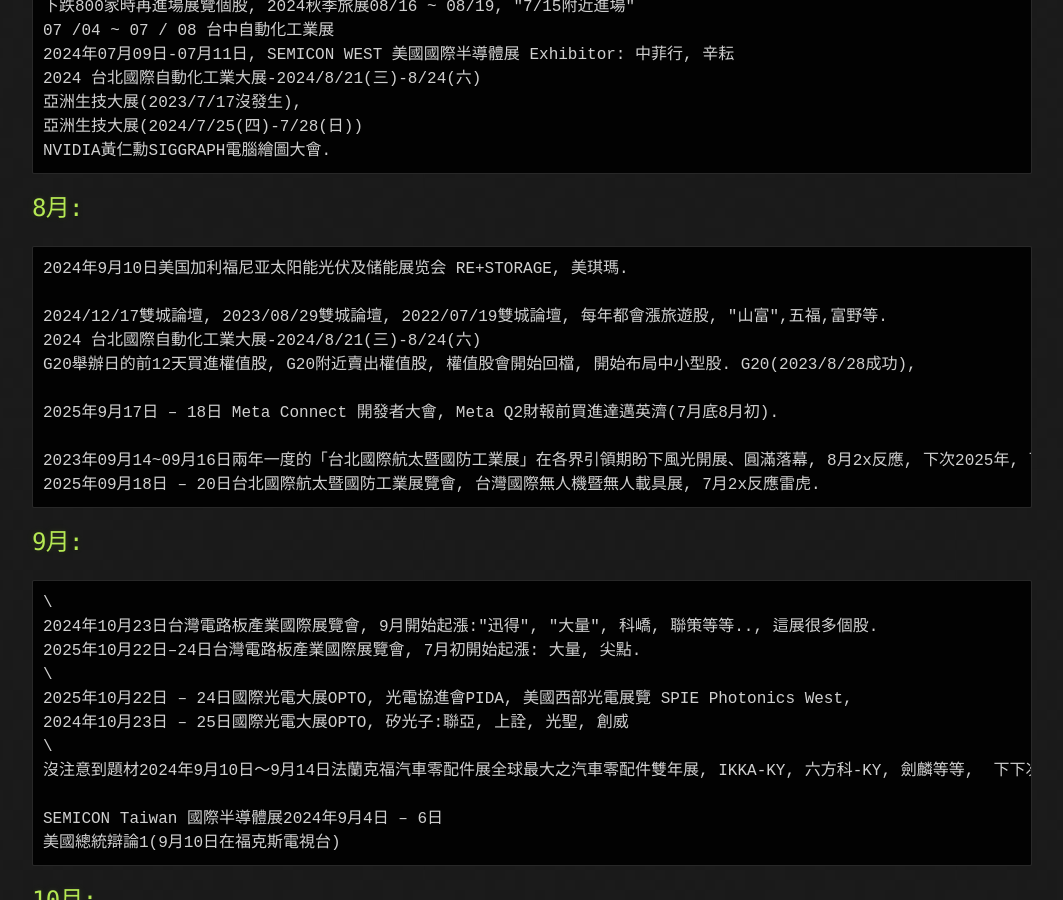
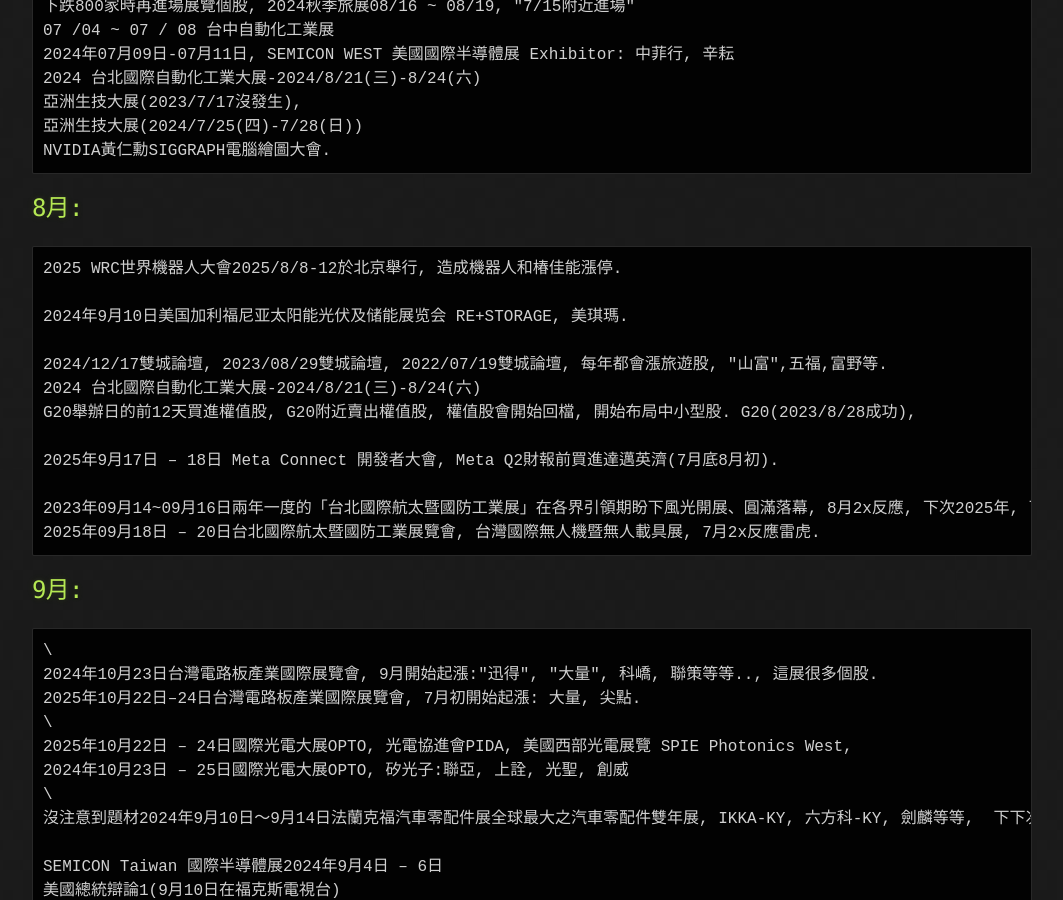
Before and after one commit to lepg5487/Stock_God, a Jekyll site: the page built from experience.md, in a window 1280 px wide and 900 px high, scrolled down 7511 px. Shown: the whole window, without its empty margins (108-1171 px from the left). Built offline with Jekyll 4.4.1, drawn with Linux system fonts in a browser that asks for light colours; our own code applies the rules of GitHub Pages for plain Markdown files.

Commit message:
Update experience.md

````diff
--- a/experience.md
+++ b/experience.md
@@ -304,6 +304,8 @@
 ```
 ## 8月:
 ```
+2025 WRC世界機器人大會2025/8/8-12於北京舉行, 造成機器人和椿佳能漲停.
+
 2024年9月10日美国加利福尼亚太阳能光伏及储能展览会 RE+STORAGE, 美琪瑪.
 
 2024/12/17雙城論壇, 2023/08/29雙城論壇, 2022/07/19雙城論壇, 每年都會漲旅遊股, "山富",五福,富野等.
````
